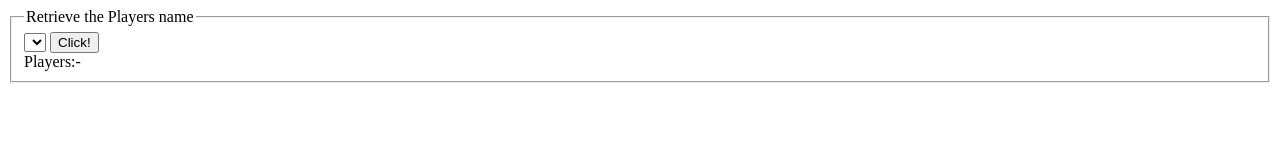
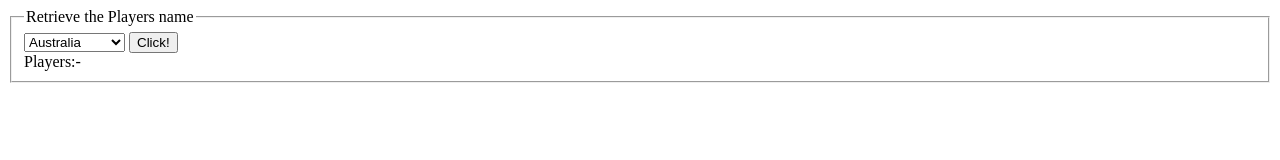
Before and after one commit to Easwar-esh/GitPractice11, a plain HTML site: page index.html in a window 1280 px wide. Drawn offline with Linux system fonts and the light colour scheme; no server answers.

Commit message:
Update index.html

```diff
--- a/index.html
+++ b/index.html
@@ -16,6 +16,6 @@
         <div id="Players">
         </div>
         </fieldset>
-    <script src="rapid.js"></script>
+    <script src="script.js"></script>
 </body>
 </html>
```
